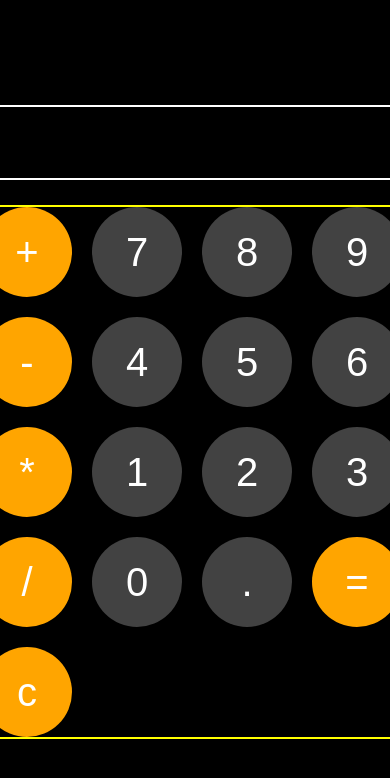
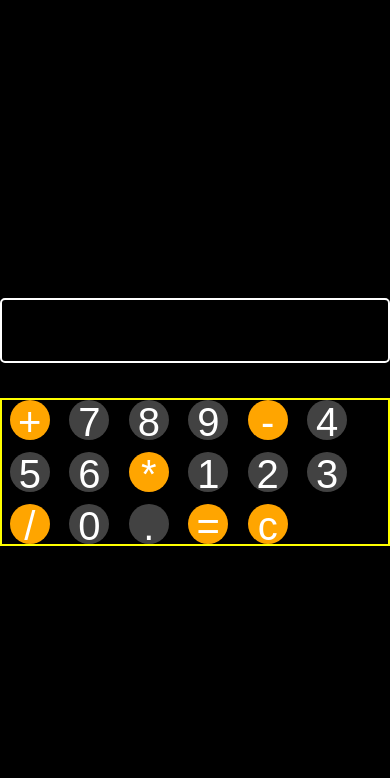
Before and after one commit to Wewobanane/Calculator-project-class, a plain HTML site: page index.html in a window 390 px wide. Drawn offline with Linux system fonts and the light colour scheme.

Commit message:
first commit

```diff
--- a/index.css
+++ b/index.css
@@ -10,14 +10,15 @@
   justify-content: center;
   align-items: center;
   height: 100vh;
+  overflow: hidden;
 }
 
 .screen {
   height: 100px;
 }
 
-  .screen-input{
-    height: 75%;
+.screen-input {
+  height: 65%;
   width: 100%;
   background-color: transparent;
   border: 2px solid white;
@@ -32,12 +33,12 @@
   width: 430px;
   display: flex;
   flex-wrap: wrap;
-    gap: 20px;
+  gap: 5vw;
 }
 
 button {
-    width: 90px;
-    height: 90px;
+  width: 80px;
+  height: 80px;
   border-radius: 50px;
   font-size: 2.5rem;
   background-color: #424242;
@@ -65,3 +66,165 @@
 .operator:active {
   background-color: #fecc71;
 }
+@media screen and (min-width: 924px) {
+  body {
+    height: 100vh;
+    overflow: hidden;
+  }
+  button {
+    width: 3rem;
+    height: 3rem;
+    margin-left: 1vw;
+  }
+  .keys {
+    width: 50rem;
+    gap: 20px;
+  }
+}
+@media screen and (min-width: 911px) {
+  body {
+    height: 100vh;
+    overflow: hidden;
+  }
+  button {
+    width: 3rem;
+    height: 3rem;
+    margin-left: 1vw;
+  }
+  .keys {
+    width: 50rem;
+    gap: 20px;
+  }
+}
+@media screen and (min-width: 722px) {
+  body {
+    height: 100vh;
+    overflow: hidden;
+  }
+  button {
+    width: 5.3rem;
+    height: 5.3rem;
+    margin-left: vw;
+  }
+  .keys {
+    width: 30rem;
+  }
+}
+
+@media screen and (max-width: 720px) {
+  body {
+    height: 100vh;
+    overflow: hidden;
+  }
+  button {
+    width: 5.3rem;
+    height: 5.3rem;
+    margin-left: 6vw;
+  }
+  .keys {
+    width: 100%;
+  }
+}
+@media screen and (max-width: 599px) {
+  body {
+    height: 100vh;
+    overflow: hidden;
+  }
+  button {
+    width: 5.3rem;
+    height: 5.3rem;
+    margin-left: vw;
+  }
+  .keys {
+    width: 100%;
+  }
+}
+@media screen and (max-width: 554px) {
+  body {
+    height: 100vh;
+    overflow: hidden;
+  }
+  button {
+    width: 5rem;
+    height: 5rem;
+    margin-left: 5vw;
+  }
+  .keys {
+    width: 100%;
+  }
+}
+
+@media screen and (max-width: 500px) {
+  body {
+    height: 100vh;
+    overflow: hidden;
+  }
+
+  button {
+    width: 80px;
+    height: 80px;
+    margin-left: 4vw;
+  }
+  .keys {
+    width: 100%;
+  }
+}
+@media screen and (max-width: 468px) {
+  body {
+    height: 100vh;
+    overflow: hidden;
+  }
+  button {
+    width: 80px;
+    height: 80px;
+    margin-left: 2vw;
+  }
+  .keys {
+    width: 100%;
+  }
+}
+@media screen and (max-width: 421px) {
+  body {
+    height: 100vh;
+    overflow: hidden;
+  }
+  button {
+    width: 80px;
+    height: 80px;
+    margin-left: 1vw;
+  }
+  .keys {
+    width: 100%;
+  }
+}
+
+@media screen and (max-width: 399px) {
+  body {
+    height: 100vh;
+    overflow: hidden;
+  }
+  button {
+    width: 40px;
+    height: 40px;
+    margin-left: 2vw;
+  }
+  .keys {
+    width: 100%;
+    gap: 3vw;
+  }
+}
+@media screen and (max-width: 372px) {
+  body {
+    height: 100vh;
+    overflow: hidden;
+  }
+  button {
+    width: 3%;
+    height: 30px;
+    margin-left: 1vw;
+  }
+  .keys {
+    width: 100%;
+    gap: 2vw;
+  }
+}
--- a/index.html
+++ b/index.html
@@ -9,7 +9,7 @@
   <body>
     <div class="container">
       <div class="screen">
-        <input type="text" class="screen-input">
+        <input type="text" class="screen-input" />
       </div>
       <div class="keys">
         <button class="operator">+</button>
```
Lines whose indentation alone changed are shown as unchanged.
